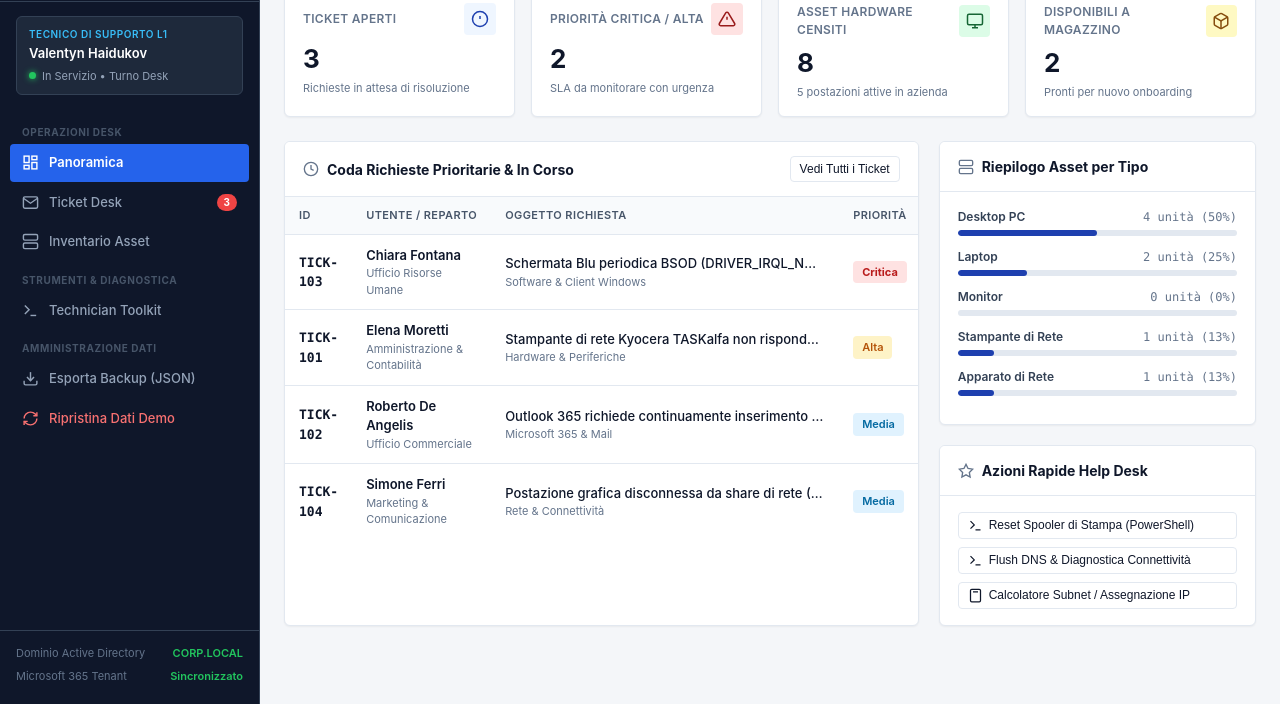
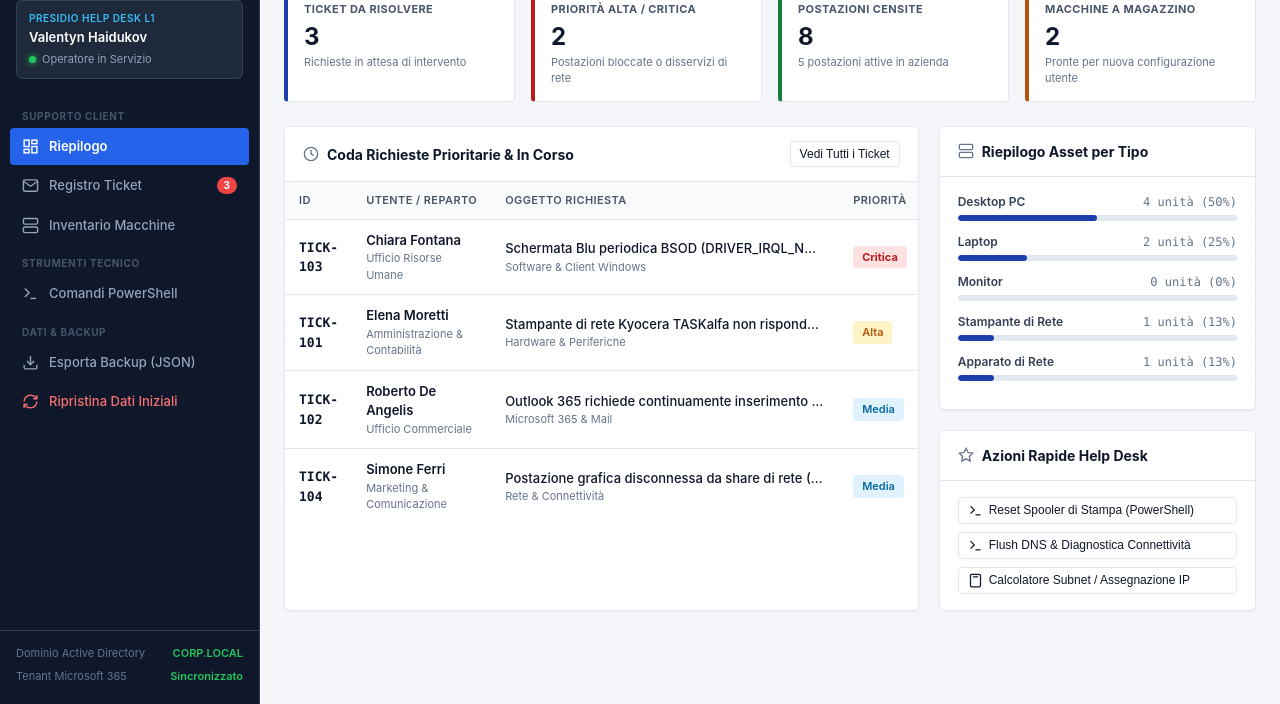
Before and after one commit to HV94/it-support-hub, a plain HTML site: page index.html in a window 1280 px wide. Shown: the part 96-800 px from the top of the page. Drawn offline with Linux system fonts and the light colour scheme.

Commit message:
aggiornati testi e grafica in stile pannello aziendale

```diff
--- a/app.js
+++ b/app.js
@@ -472,10 +472,10 @@ function switchView(viewName) {
   const titleEl = document.getElementById("page-title");
   if (titleEl) {
     switch (viewName) {
-      case "dashboard": titleEl.textContent = "Panoramica Service Desk & Alert"; break;
-      case "tickets": titleEl.textContent = "Ticket Desk - Gestione Richieste IT"; break;
-      case "assets": titleEl.textContent = "Inventario Hardware CMDB"; break;
-      case "toolkit": titleEl.textContent = "Technician Toolkit & Script PowerShell"; break;
+      case "dashboard": titleEl.textContent = "Pannello Assistenza & Ticket"; break;
+      case "tickets": titleEl.textContent = "Registro Richieste di Assistenza"; break;
+      case "assets": titleEl.textContent = "Registro Postazioni & Hardware"; break;
+      case "toolkit": titleEl.textContent = "Comandi Diagnostici PowerShell"; break;
     }
   }
 
--- a/index.html
+++ b/index.html
@@ -3,7 +3,7 @@
 <head>
   <meta charset="UTF-8">
   <meta name="viewport" content="width=device-width, initial-scale=1.0">
-  <title>IT Support Hub - Service Desk & Asset CMDB</title>
+  <title>Pannello Supporto IT - Assistenza L1 & Inventario Hardware</title>
   <link rel="stylesheet" href="style.css">
 </head>
 <body>
@@ -17,22 +17,22 @@
             <line x1="8" y1="21" x2="16" y2="21" stroke-width="2"/>
             <line x1="12" y1="17" x2="12" y2="21" stroke-width="2"/>
           </svg>
-          <span>IT Support Hub</span>
+          <span>Pannello Supporto IT</span>
         </div>
-        <div class="brand-subtitle">Console Help Desk L1 & Asset CMDB</div>
+        <div class="brand-subtitle">Servizio Sistemi Informativi</div>
       </div>
 
       <div class="operator-badge">
-        <div class="operator-role">Tecnico di Supporto L1</div>
+        <div class="operator-role">Presidio Help Desk L1</div>
         <div class="operator-name">Valentyn Haidukov</div>
         <div class="operator-status">
           <span class="status-dot"></span>
-          <span>In Servizio • Turno Desk</span>
+          <span>Operatore in Servizio</span>
         </div>
       </div>
 
       <nav class="sidebar-nav">
-        <div class="nav-section-title">Operazioni Desk</div>
+        <div class="nav-section-title">Supporto Client</div>
         <a class="nav-item active" data-view="dashboard">
           <div class="nav-item-content">
             <svg viewBox="0 0 24 24" fill="none" stroke="currentColor">
@@ -41,7 +41,7 @@
               <rect x="14" y="12" width="7" height="9" stroke-width="2"/>
               <rect x="3" y="16" width="7" height="5" stroke-width="2"/>
             </svg>
-            <span>Panoramica</span>
+            <span>Riepilogo</span>
           </div>
         </a>
 
@@ -51,7 +51,7 @@
               <path d="M4 4h16c1.1 0 2 .9 2 2v12c0 1.1-.9 2-2 2H4c-1.1 0-2-.9-2-2V6c0-1.1.9-2 2-2z" stroke-width="2"/>
               <polyline points="22,6 12,13 2,6" stroke-width="2"/>
             </svg>
-            <span>Ticket Desk</span>
+            <span>Registro Ticket</span>
           </div>
           <span class="nav-badge" id="sidebar-open-tickets-count">0</span>
         </a>
@@ -64,22 +64,22 @@
               <line x1="6" y1="6" x2="6.01" y2="6" stroke-width="2"/>
               <line x1="6" y1="18" x2="6.01" y2="18" stroke-width="2"/>
             </svg>
-            <span>Inventario Asset</span>
+            <span>Inventario Macchine</span>
           </div>
         </a>
 
-        <div class="nav-section-title">Strumenti & Diagnostica</div>
+        <div class="nav-section-title">Strumenti Tecnico</div>
         <a class="nav-item" data-view="toolkit">
           <div class="nav-item-content">
             <svg viewBox="0 0 24 24" fill="none" stroke="currentColor">
               <polyline points="4 17 10 11 4 5" stroke-width="2"/>
               <line x1="12" y1="19" x2="20" y2="19" stroke-width="2"/>
             </svg>
-            <span>Technician Toolkit</span>
+            <span>Comandi PowerShell</span>
           </div>
         </a>
 
-        <div class="nav-section-title">Amministrazione Dati</div>
+        <div class="nav-section-title">Dati & Backup</div>
         <a class="nav-item" id="btn-export-data">
           <div class="nav-item-content">
             <svg viewBox="0 0 24 24" fill="none" stroke="currentColor">
@@ -98,7 +98,7 @@
               <path d="M21 12a9 9 0 0 1-9 9 9.75 9.75 0 0 1-6.74-2.74L3 16" stroke-width="2"/>
               <path d="M3 21v-5h5" stroke-width="2"/>
             </svg>
-            <span>Ripristina Dati Demo</span>
+            <span>Ripristina Dati Iniziali</span>
           </div>
         </a>
       </nav>
@@ -109,7 +109,7 @@
           <span>CORP.LOCAL</span>
         </div>
         <div class="system-status-indicator">
-          <span>Microsoft 365 Tenant</span>
+          <span>Tenant Microsoft 365</span>
           <span>Sincronizzato</span>
         </div>
       </div>
@@ -120,7 +120,7 @@
       <!-- Top Header -->
       <header class="top-header">
         <div class="header-left">
-          <h1 class="page-title" id="page-title">Panoramica Service Desk</h1>
+          <h1 class="page-title" id="page-title">Pannello Assistenza & Ticket</h1>
           <div class="header-search">
             <svg viewBox="0 0 24 24" fill="none" stroke="currentColor">
               <circle cx="11" cy="11" r="8" stroke-width="2"/>
@@ -154,64 +154,36 @@
         <section id="view-dashboard" class="view-section active">
           <!-- KPI Cards -->
           <div class="kpi-grid">
-            <div class="kpi-card">
+            <div class="kpi-card kpi-card-blue">
               <div class="kpi-header">
-                <span class="kpi-label">Ticket Aperti</span>
-                <div class="kpi-icon-wrapper kpi-icon-blue">
-                  <svg width="18" height="18" viewBox="0 0 24 24" fill="none" stroke="currentColor">
-                    <circle cx="12" cy="12" r="10" stroke-width="2"/>
-                    <line x1="12" y1="8" x2="12" y2="12" stroke-width="2"/>
-                    <line x1="12" y1="16" x2="12.01" y2="16" stroke-width="2"/>
-                  </svg>
-                </div>
+                <span class="kpi-label">Ticket da Risolvere</span>
               </div>
               <div class="kpi-value" id="kpi-open-tickets">0</div>
-              <div class="kpi-subtext" id="kpi-open-subtext">Richieste in attesa di risoluzione</div>
+              <div class="kpi-subtext" id="kpi-open-subtext">Richieste in attesa di intervento</div>
             </div>
 
-            <div class="kpi-card">
+            <div class="kpi-card kpi-card-red">
               <div class="kpi-header">
-                <span class="kpi-label">Priorità Critica / Alta</span>
-                <div class="kpi-icon-wrapper kpi-icon-red">
-                  <svg width="18" height="18" viewBox="0 0 24 24" fill="none" stroke="currentColor">
-                    <path d="M10.29 3.86L1.82 18a2 2 0 0 0 1.71 3h16.94a2 2 0 0 0 1.71-3L13.71 3.86a2 2 0 0 0-3.42 0z" stroke-width="2"/>
-                    <line x1="12" y1="9" x2="12" y2="13" stroke-width="2"/>
-                    <line x1="12" y1="17" x2="12.01" y2="17" stroke-width="2"/>
-                  </svg>
-                </div>
+                <span class="kpi-label">Priorità Alta / Critica</span>
               </div>
               <div class="kpi-value" id="kpi-critical-tickets">0</div>
-              <div class="kpi-subtext">SLA da monitorare con urgenza</div>
+              <div class="kpi-subtext">Postazioni bloccate o disservizi di rete</div>
             </div>
 
-            <div class="kpi-card">
+            <div class="kpi-card kpi-card-green">
               <div class="kpi-header">
-                <span class="kpi-label">Asset Hardware Censiti</span>
-                <div class="kpi-icon-wrapper kpi-icon-emerald">
-                  <svg width="18" height="18" viewBox="0 0 24 24" fill="none" stroke="currentColor">
-                    <rect x="2" y="3" width="20" height="14" rx="2" stroke-width="2"/>
-                    <line x1="8" y1="21" x2="16" y2="21" stroke-width="2"/>
-                    <line x1="12" y1="17" x2="12" y2="21" stroke-width="2"/>
-                  </svg>
-                </div>
+                <span class="kpi-label">Postazioni Censite</span>
               </div>
               <div class="kpi-value" id="kpi-total-assets">0</div>
               <div class="kpi-subtext" id="kpi-active-assets-sub">0 postazioni attive in azienda</div>
             </div>
 
-            <div class="kpi-card">
+            <div class="kpi-card kpi-card-amber">
               <div class="kpi-header">
-                <span class="kpi-label">Disponibili a Magazzino</span>
-                <div class="kpi-icon-wrapper kpi-icon-amber">
-                  <svg width="18" height="18" viewBox="0 0 24 24" fill="none" stroke="currentColor">
-                    <path d="M21 16V8a2 2 0 0 0-1-1.73l-7-4a2 2 0 0 0-2 0l-7 4A2 2 0 0 0 3 8v8a2 2 0 0 0 1 1.73l7 4a2 2 0 0 0 2 0l7-4A2 2 0 0 0 21 16z" stroke-width="2"/>
-                    <polyline points="3.27 6.96 12 12.01 20.73 6.96" stroke-width="2"/>
-                    <line x1="12" y1="22.08" x2="12" y2="12" stroke-width="2"/>
-                  </svg>
-                </div>
+                <span class="kpi-label">Macchine a Magazzino</span>
               </div>
               <div class="kpi-value" id="kpi-stock-assets">0</div>
-              <div class="kpi-subtext">Pronti per nuovo onboarding</div>
+              <div class="kpi-subtext">Pronte per nuova configurazione utente</div>
             </div>
           </div>
 
--- a/style.css
+++ b/style.css
@@ -395,50 +395,34 @@ html, body {
 .kpi-card {
   background-color: var(--bg-card);
   border: 1px solid var(--border-color);
-  border-radius: var(--radius-md);
-  padding: 16px 18px;
-  box-shadow: var(--shadow-sm);
+  border-radius: var(--radius-sm);
+  padding: 14px 16px;
   display: flex;
   flex-direction: column;
-  transition: transform 0.15s ease, box-shadow 0.15s ease;
 }
 
-.kpi-card:hover {
-  box-shadow: var(--shadow-md);
-}
+.kpi-card-blue { border-left: 4px solid #1e40af; }
+.kpi-card-red { border-left: 4px solid #b91c1c; }
+.kpi-card-green { border-left: 4px solid #15803d; }
+.kpi-card-amber { border-left: 4px solid #b45309; }
 
 .kpi-header {
   display: flex;
   align-items: center;
   justify-content: space-between;
-  margin-bottom: 10px;
+  margin-bottom: 6px;
 }
 
 .kpi-label {
-  font-size: 12px;
-  font-weight: 600;
+  font-size: 11px;
+  font-weight: 700;
   text-transform: uppercase;
-  color: var(--text-muted);
-  letter-spacing: 0.3px;
+  color: #475569;
+  letter-spacing: 0.4px;
 }
 
-.kpi-icon-wrapper {
-  width: 32px;
-  height: 32px;
-  border-radius: var(--radius-sm);
-  display: flex;
-  align-items: center;
-  justify-content: center;
-}
-
-.kpi-icon-blue { background-color: var(--primary-light); color: var(--primary); }
-.kpi-icon-amber { background-color: var(--warning-bg); color: var(--warning); }
-.kpi-icon-emerald { background-color: var(--success-bg); color: var(--success); }
-.kpi-icon-red { background-color: var(--danger-bg); color: var(--danger); }
-.kpi-icon-slate { background-color: #f1f5f9; color: #475569; }
-
 .kpi-value {
-  font-size: 26px;
+  font-size: 24px;
   font-weight: 700;
   color: var(--text-main);
   line-height: 1.1;
@@ -447,7 +431,7 @@ html, body {
 .kpi-subtext {
   font-size: 11px;
   color: var(--text-muted);
-  margin-top: 6px;
+  margin-top: 4px;
 }
 
 /* Sezioni a Schede & Griglie Dashboard */
```
Also changed, not shown: 1 other file.
